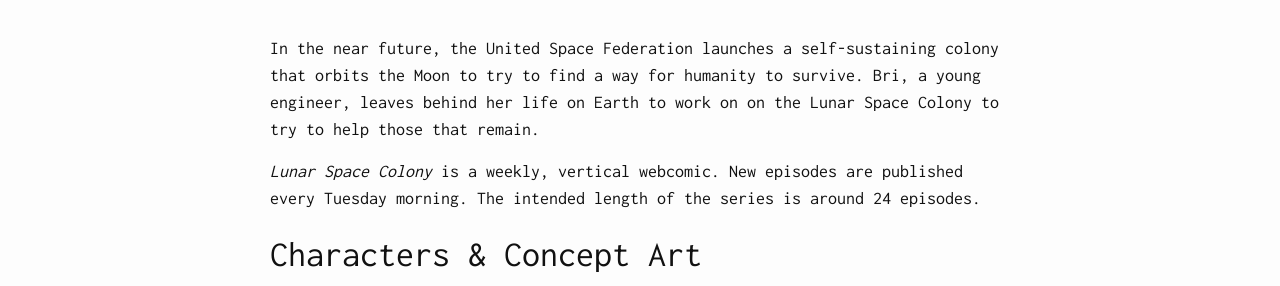
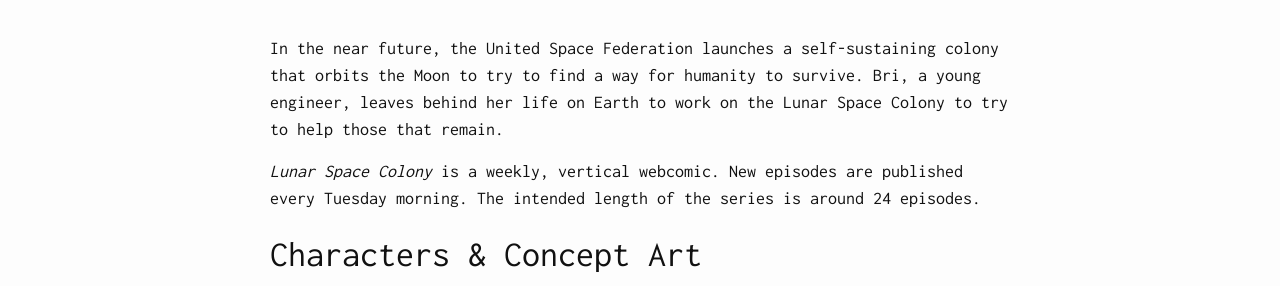
Before and after one commit to brettchalupa/lsc, a Jekyll site: the page built from about.md, in a window 1280 px wide and 900 px high. Shown: the part 139-425 px from the top of the window. Built offline with Jekyll 4.4.1, drawn with Linux system fonts in a browser that asks for light colours; some of the changed lines change nothing that is shown; some of the changed text lies outside the part shown.

Commit message:
Fix typos

```diff
--- a/about.md
+++ b/about.md
@@ -8,7 +8,7 @@
 In the near future, the United Space Federation launches a
 self-sustaining colony that orbits the Moon to try to find a way for
 humanity to survive. Bri, a young engineer, leaves behind her life on
-Earth to work on on the Lunar Space Colony to try to help those
+Earth to work on the Lunar Space Colony to try to help those
 that remain.
 
 _Lunar Space Colony_ is a weekly, vertical webcomic. New episodes are
@@ -35,7 +35,7 @@
 ![Concept art of the Colony](/images/LSC Location Concepts - The Colony.jpg)
 
 A technological marvel, the Lunar Space Colony orbits the Moon and
-features everything needed for living long-term offplanet.
+features everything needed for living long-term off-planet.
 
 ## The Creator
 
@@ -61,4 +61,4 @@
 
 ## Copyright
 
-_Lunar Space Colony_ is &copy; Brett Chalupa 2018.
+_Lunar Space Colony_ is &copy; Brett Chalupa 2018. All rights reserved.
```
